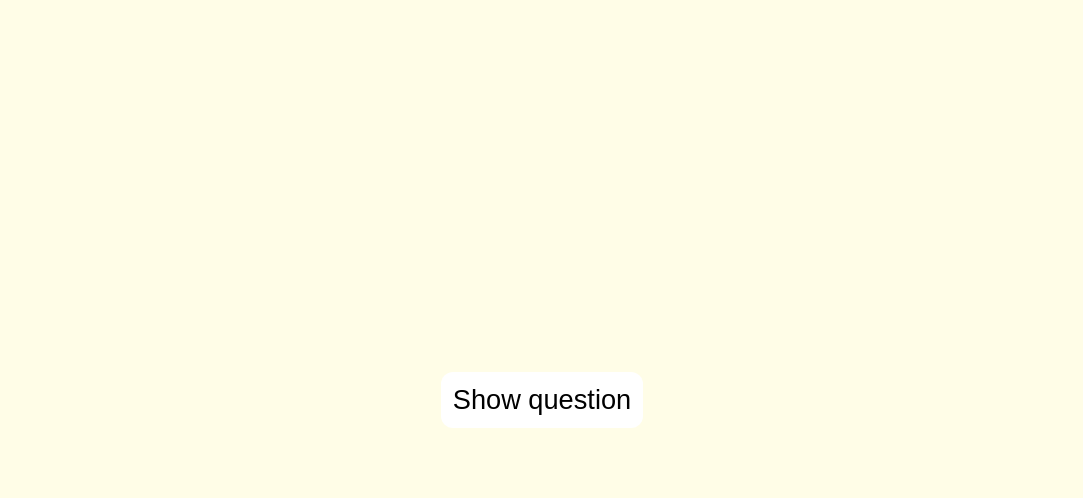
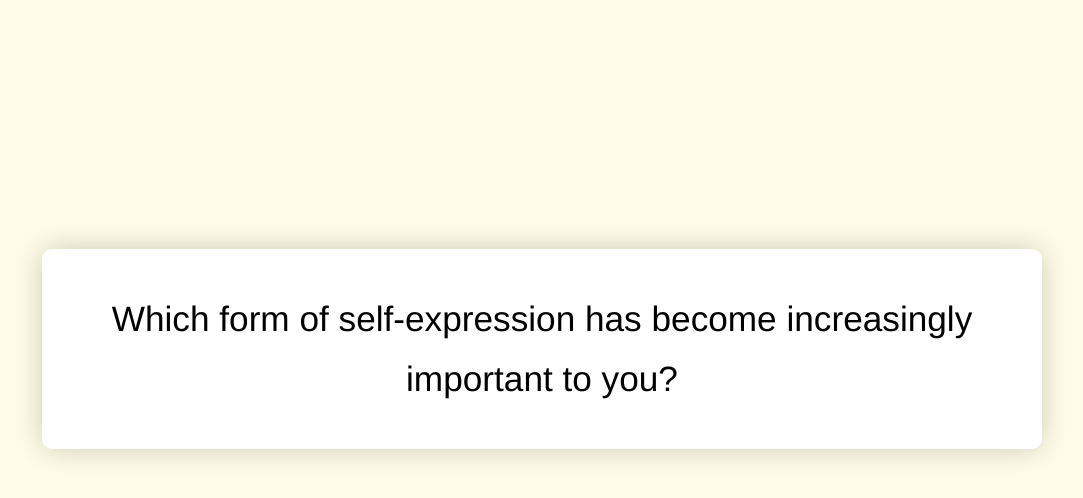
Before and after one commit to mariobadger/randomQuestion, a plain HTML site: page index.html in a window 1280 px wide. Both pictures are taken after a click on the button "Show question". Shown: the whole page, without its empty margins (98-1181 px from the left). Drawn offline with Linux system fonts and the light colour scheme.

Commit message:
Add functionality for 'Show Question' button

```diff
--- a/index.html
+++ b/index.html
@@ -7,8 +7,8 @@
   <link rel="stylesheet" href="style.css">
 </head>
 <body>
-  <input type="button" value="Show question"/>
-  <div class="container">
+  <input type="button" value="Show question" onclick="showQuestion()" id="show-question-button" />
+  <div class="container" id="question-wrapper">
     <div id="question-box" class="question-box"></div>
   </div>
   <script src="script.js"></script>
--- a/script.js
+++ b/script.js
@@ -530,3 +530,10 @@ document.addEventListener("DOMContentLoaded", function () {
 
     document.body.style.backgroundColor = getRandomBackgroundColor();
 });
+
+function showQuestion() {
+    const container = document.getElementById("question-wrapper");
+    const button = document.getElementById("show-question-button");
+    container.style.display = "block";
+    button.style.display = "none";
+}
```
